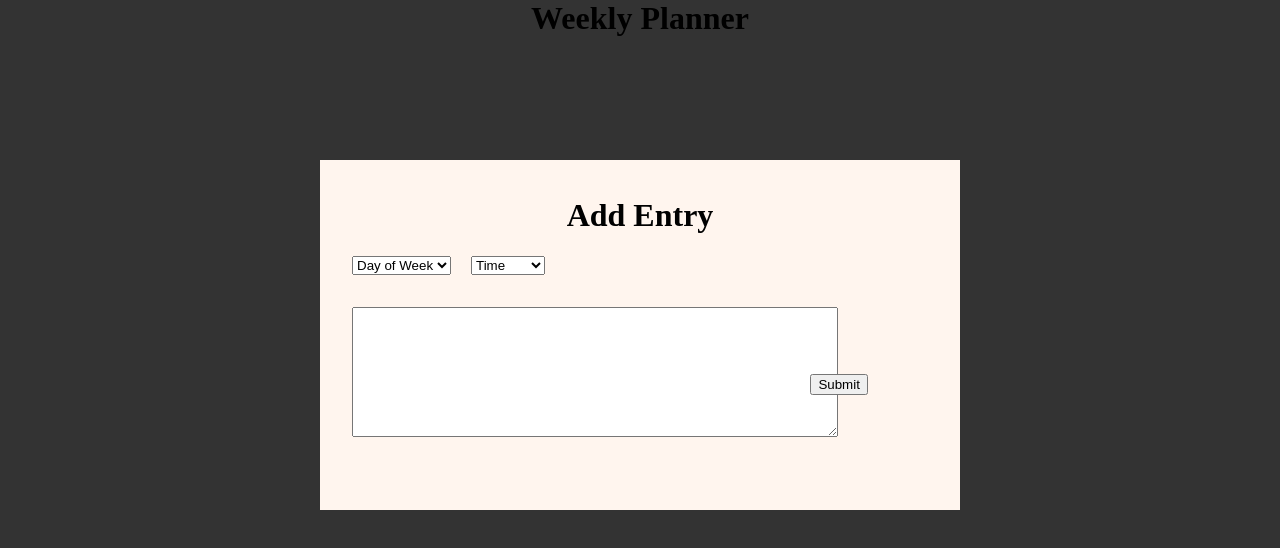
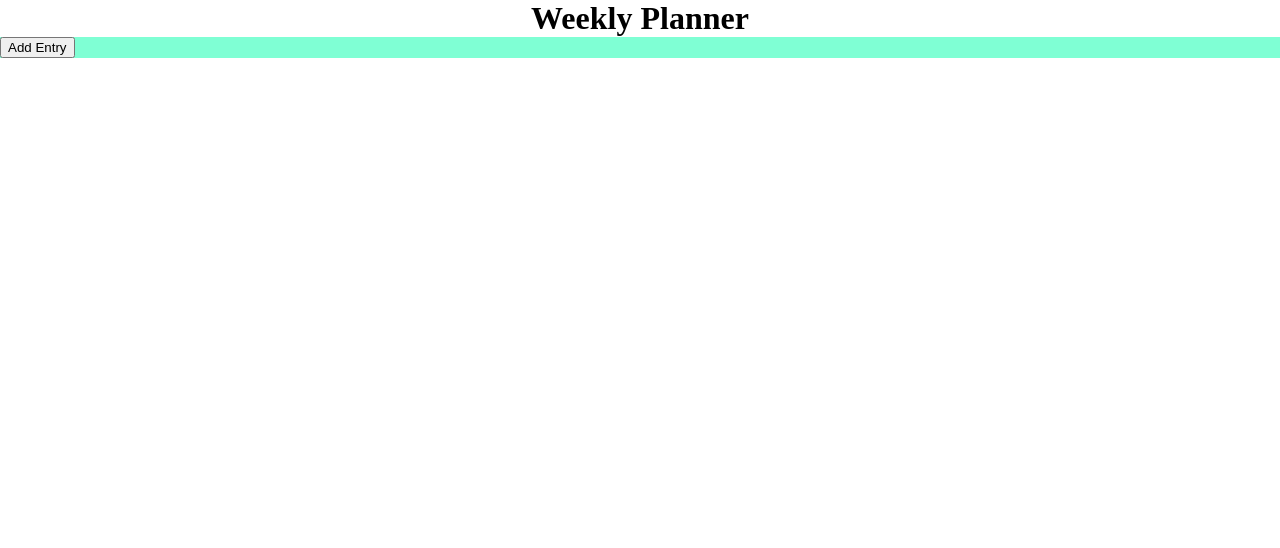
Before and after one commit to FrankBishop/week-planner, a plain HTML site: page index.html in a window 1280 px wide. Drawn offline with Linux system fonts and the light colour scheme.

Commit message:
Fixed submit button

```diff
--- a/index.html
+++ b/index.html
@@ -8,7 +8,7 @@
 </head>
 <body>
 
-  <div class="background-modal">
+  <div class=" hidden background-modal">
     <div class="modal2">
 
       <h1>Add Entry</h1>
@@ -45,44 +45,11 @@
 
 
 
-  <!-- <main>
+  <main>
     <button class="open-button" type="button">Add Entry</button>
     <div>
-      <div class="modal">
-      <h1>Add Entry</h1>
-      <form action="">
-        <select name="" id="">
-          <option value="">Day of Week</option>
-          <option value="Monday">Monday</option>
-          <option value="Tuesday">Tuesday</option>
-          <option value="Wednesday">Wednesday</option>
-          <option value="Thursday">Thursday</option>
-          <option value="Friday">Friday</option>
-          <option value="Saturday">Saturday</option>
-          <option value="Sunday">Sunday</option>
-        </select>
-
-        <select name="Time" id="">
-          <option value="">Time</option>
-          <option value="9:00am">9:00am</option>
-          <option value="10:00am">10:00am</option>
-          <option value="11:00am">11:00am</option>
-          <option value="12:00pm">12:00pm</option>
-        </select>
-        <textarea name="" id="" cols="50" rows="20"></textarea>
-        <button>Submit</button>
-      </form>
-      </div>
     </div>
-  </main> -->
-
-
-
-  <!-- <div class="background-modal">
-    <div class="modal2">
-
-    </div>
-  </div> -->
+  </main>
   <script src="main.js"></script>
 </body>
 </html>
--- a/main.js
+++ b/main.js
@@ -1,9 +1,9 @@
-// var $modal = document.querySelector('.modal-container-closed');
-// var openButton = document.querySelector('.open-button');
-// var submitButton = document.querySelector('.submitButton');
+var $modal = document.querySelector('.modal-container-closed');
+var openButton = document.querySelector('.open-button');
+var submitButton = document.querySelector('.submit-button');
 
-// openButton.addEventListener('click', openModal);
+openButton.addEventListener('click', openModal(event));
 
-// function openModal(event) {
-//   console.log('this works');
-// }
+function openModal(event) {
+
+}
--- a/styles.css
+++ b/styles.css
@@ -73,21 +73,21 @@ header > h1 {
 }
 
 .day-select {
-  position: relative;
+  position: absolute;
   left: 1rem;
 }
 
 .time-select {
-  position: relative;
-  left: 2rem;
+  position: absolute;
+  left: 8rem;
 }
 
 .text-entry {
-  position: relative;
+  position: absolute;
   left: 1rem;
-  top: 2rem;
-  width: 80%;
-  height: 130px;
+  bottom: 3rem;
+  width: 90%;
+  height: 180px;
 }
 
 .modal2 > h1 {
@@ -95,7 +95,7 @@ header > h1 {
 }
 
 .submit-button {
-  position: relative;
+  position: absolute;
   bottom: 1rem;
-  right: 1rem;
+  right: 1.7rem;
 }
```
